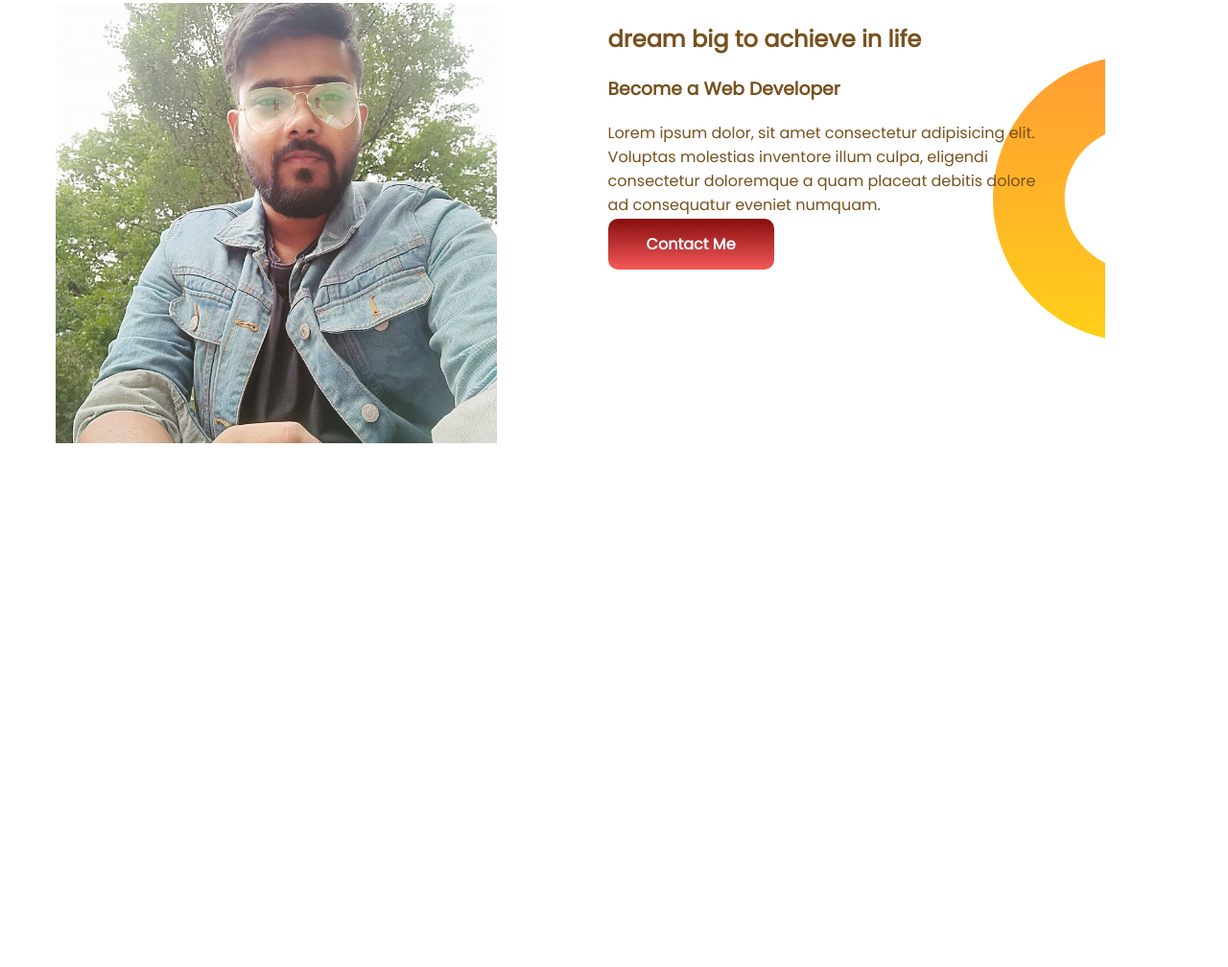
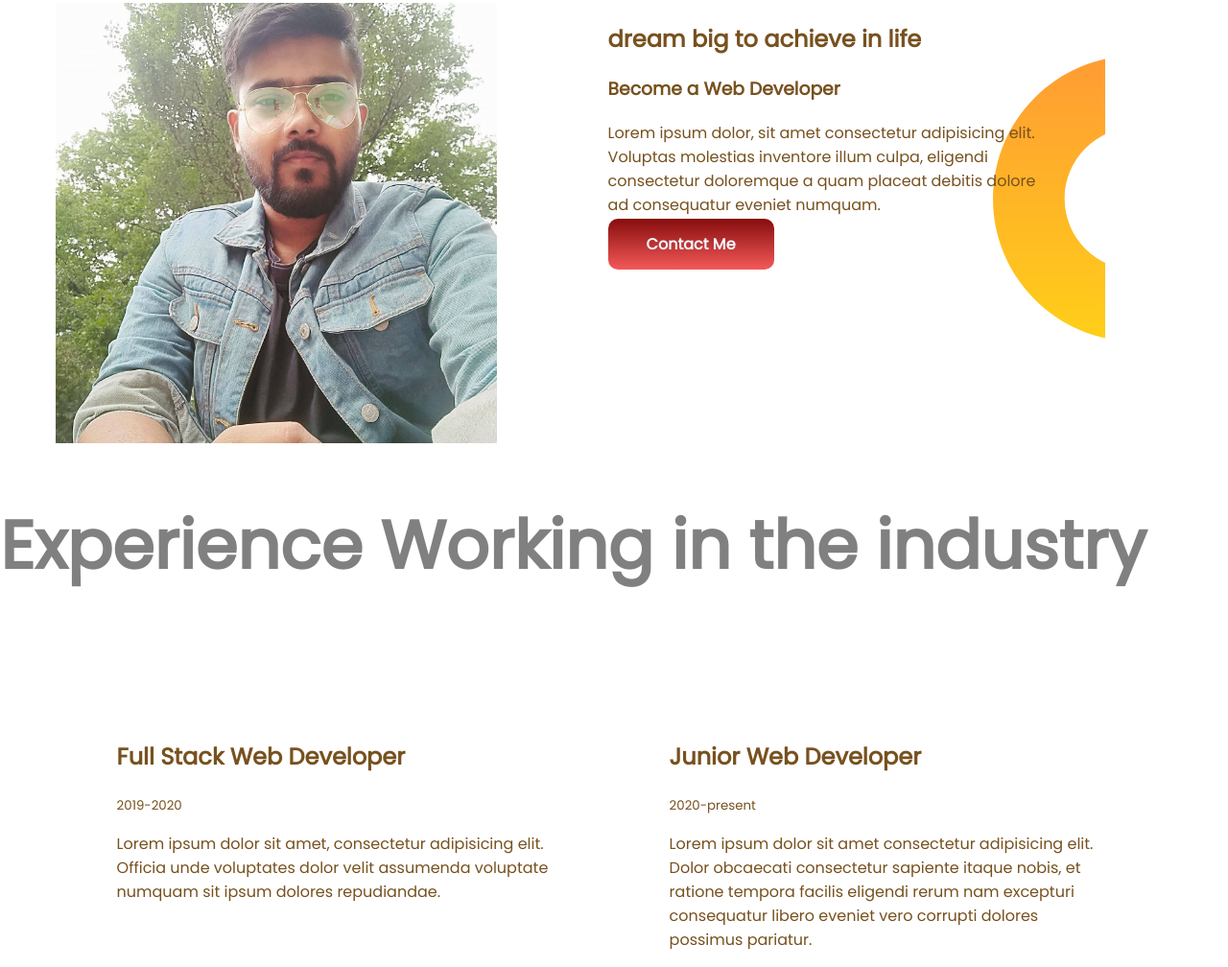
Before and after one commit to shan5642/Portfolio-website-ahmed, a plain HTML site: page index.html in a window 1280 px wide. Shown: the part 1051-2059 px from the top of the page at 96% size. Before the commit the page ends 1520 px from the top, so only its background shows below. Drawn offline with Linux system fonts and the light colour scheme.

Commit message:
added third section

```diff
--- a/index.html
+++ b/index.html
@@ -25,9 +25,7 @@
           Hello, this is <span class="grey-color">Ahmed</span><br />
           I am a web developer
         </h1>
-        <h3 >
-          I am a photographer and learning web development
-        </h3>
+        <h3>I am a photographer and learning web development</h3>
         <p>
           Lorem, ipsum dolor sit amet consectetur adipisicing elit. Aliquam,
           officiis neque sunt quidem iusto incidunt exercitationem, accusantium
@@ -47,10 +45,10 @@
       </div>
     </section>
     <section class="dream-big">
-      <div class="description" >
+      <div class="description">
         <img src="images/russia.jpg" alt="" />
       </div>
-      <div class="description" >
+      <div class="description">
         <h2>dream big to achieve in life</h2>
         <h3>Become a Web Developer</h3>
         <p>
@@ -66,5 +64,27 @@
         >
       </div>
     </section>
+    <h1 class="grey-color">Experience Working in the industry</h1>
+    <section class="experience">
+      <div class="learner description">
+        <h2>Full Stack Web Developer</h2>
+        <small>2019-2020</small>
+        <p>
+          Lorem ipsum dolor sit amet, consectetur adipisicing elit. Officia unde
+          voluptates dolor velit assumenda voluptate numquam sit ipsum dolores
+          repudiandae.
+        </p>
+      </div>
+      <div class="learner description">
+        <h2>Junior Web Developer</h2>
+        <small>2020-present</small>
+        <p>
+          Lorem ipsum dolor sit amet consectetur adipisicing elit. Dolor
+          obcaecati consectetur sapiente itaque nobis, et ratione tempora
+          facilis eligendi rerum nam excepturi consequatur libero eveniet vero
+          corrupti dolores possimus pariatur.
+        </p>
+      </div>
+    </section>
   </body>
 </html>
--- a/style.css
+++ b/style.css
@@ -43,3 +43,9 @@ section {
 .dream-big img {
   width: 100%;
 }
+.experience {
+  display: flex;
+  margin-left: 5%;
+  margin-right: 5%;
+  padding-top: 25px;
+}
```
